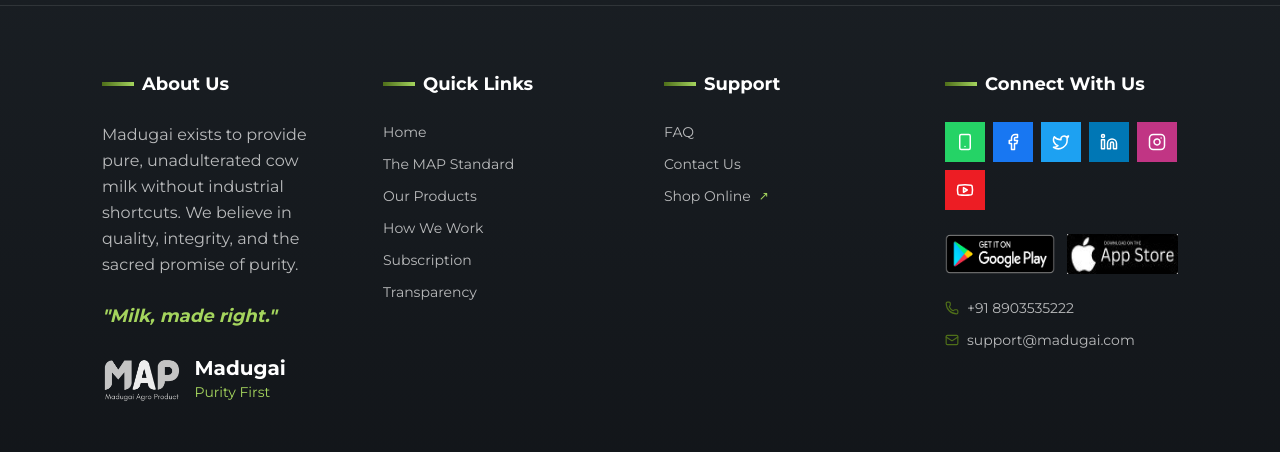
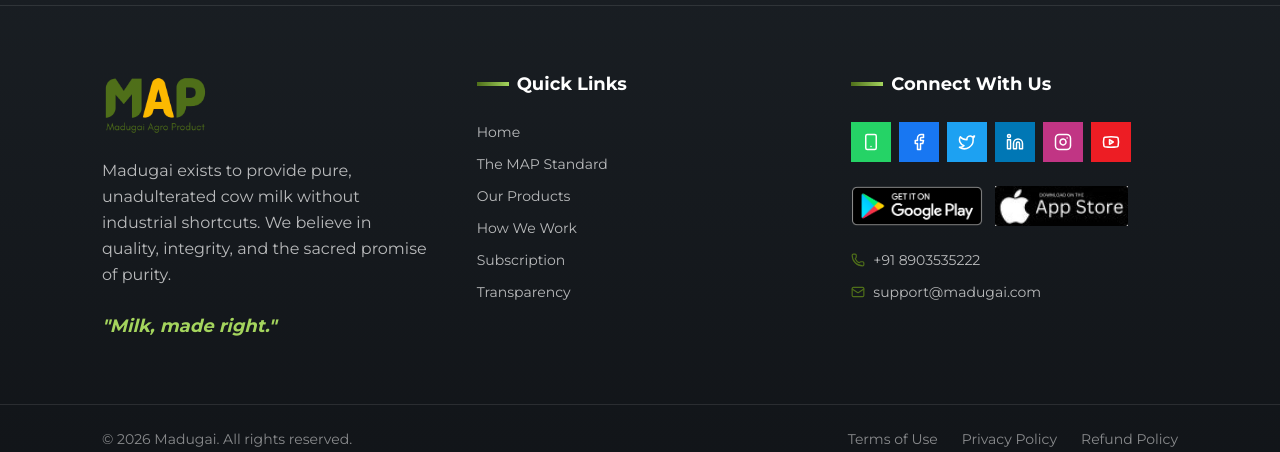
Before and after one commit to madugai/map-website, a Next.js app: page /contact in a window 1280 px wide. Shown: the part 1949-2401 px from the top of the page. Built offline with nearby package versions, Linux system fonts and the light colour scheme.

Commit message:
ui changes

```diff
--- a/src/components/Footer.tsx
+++ b/src/components/Footer.tsx
@@ -24,31 +24,21 @@
 
             {/* Main Footer */}
             <div className="container py-16">
-                <div className="grid grid-cols-1 md:grid-cols-2 lg:grid-cols-4 gap-12">
+                <div className="grid grid-cols-1 md:grid-cols-2 lg:grid-cols-3 gap-12">
                     {/* About Column */}
                     <div>
-                        <h5 className="text-white text-lg font-bold font-montserrat mb-6 flex items-center gap-2">
-                            <span className="w-8 h-1 bg-gradient-to-r from-[#4f6f19] to-[#a4d45d]" />
-                            About Us
-                        </h5>
+                        <Image
+                            src="/images/others/logo.png"
+                            alt="Madugai Logo"
+                            width={180}
+                            height={60}
+                            className="h-16 w-auto mb-6"
+                        />
                         <p className="text-white/70 font-montserrat leading-relaxed mb-6">
                             Madugai exists to provide pure, unadulterated cow milk without industrial shortcuts. We believe in quality, integrity, and the sacred promise of purity.
                         </p>
-                        <div className="text-[#a4d45d] font-bold text-lg font-montserrat mb-6 italic">
+                        <div className="text-[#a4d45d] font-bold text-lg font-montserrat italic">
                             "Milk, made right."
-                        </div>
-                        <div className="flex items-center gap-3">
-                            <Image
-                                src="/images/others/logo.png"
-                                alt="Madugai Logo"
-                                width={150}
-                                height={50}
-                                className="h-12 w-auto grayscale brightness-200"
-                            />
-                            <div>
-                                <div className="font-bold text-white font-montserrat text-xl">Madugai</div>
-                                <div className="text-sm text-[#a4d45d]">Purity First</div>
-                            </div>
                         </div>
                     </div>
 
@@ -73,35 +63,6 @@
                                         className="text-white/70 hover:text-white hover:pl-2 transition-all inline-flex items-center gap-2"
                                     >
                                         {link.name}
-                                    </Link>
-                                </li>
-                            ))}
-                        </ul>
-                    </div>
-
-                    {/* Support */}
-                    <div>
-                        <h5 className="text-white text-lg font-bold font-montserrat mb-6 flex items-center gap-2">
-                            <span className="w-8 h-1 bg-gradient-to-r from-[#4f6f19] to-[#a4d45d]" />
-                            Support
-                        </h5>
-                        <ul className="space-y-3 font-montserrat text-sm">
-                            {[
-                                { name: "FAQ", href: "/faq" },
-                                { name: "Contact Us", href: "/contact" },
-                                { name: "Shop Online", href: "https://madugai.trakop.com/", external: true },
-                            ].map((link) => (
-                                <li key={link.name}>
-                                    <Link
-                                        href={link.href}
-                                        target={link.external ? "_blank" : undefined}
-                                        rel={link.external ? "noopener noreferrer" : undefined}
-                                        className="text-white/70 hover:text-white hover:pl-2 transition-all inline-flex items-center gap-2"
-                                    >
-                                        {link.name}
-                                        {link.external && (
-                                            <span className="text-xs text-[#a4d45d]">↗</span>
-                                        )}
                                     </Link>
                                 </li>
                             ))}
--- a/src/components/Hero.tsx
+++ b/src/components/Hero.tsx
@@ -15,41 +15,6 @@
         gsap.registerPlugin(ScrollTrigger);
 
         const ctx = gsap.context(() => {
-            // Pin Hero Section for reveal effect
-            ScrollTrigger.create({
-                trigger: sectionRef.current,
-                start: "top top",
-                end: "bottom top",
-                pin: true,
-                pinSpacing: false
-            });
-
-            // Parallax effect for video
-            gsap.to(videoRef.current, {
-                yPercent: 15,
-                ease: "none",
-                scrollTrigger: {
-                    trigger: sectionRef.current,
-                    start: "top top",
-                    end: "bottom top",
-                    scrub: true
-                }
-            });
-
-            // Content Fade and Slide on Scroll
-            gsap.to(contentRef.current, {
-                opacity: 0,
-                scale: 0.95,
-                y: -100,
-                ease: "none",
-                scrollTrigger: {
-                    trigger: sectionRef.current,
-                    start: "top top",
-                    end: "bottom top",
-                    scrub: true
-                }
-            });
-
             // Text stagger entrance
             gsap.from(".hero-animate", {
                 opacity: 0,
@@ -123,7 +88,6 @@
                                 muted
                                 playsInline
                                 className="w-full h-auto object-cover"
-                                poster="/images/others/hero-poster.jpg"
                             >
                                 <source src="https://ik.imagekit.io/bcol8qyjc/Untitled%20design%20(5).mp4" type="video/mp4" />
                                 Your browser does not support the video.
--- a/src/components/HowWeWork.tsx
+++ b/src/components/HowWeWork.tsx
@@ -107,19 +107,7 @@
                 }
             });
 
-            // Connecting line animation (for visual flow)
-            gsap.from(".step-connector", {
-                scaleX: 0,
-                duration: 1.5,
-                ease: "power2.inOut",
-                scrollTrigger: {
-                    trigger: ".steps-container",
-                    start: "top 80%",
-                    toggleActions: "play none none none"
-                }
-            });
-
-        }, sectionRef);
+            }, sectionRef);
 
         return () => ctx.revert();
     }, []);
```
Also changed, not shown: src/components/Navbar.tsx (+34 -39 lines), public/images/WhatsApp Image 2026-01-18 at 22.02.33.jpeg (added), public/manifest.json.
